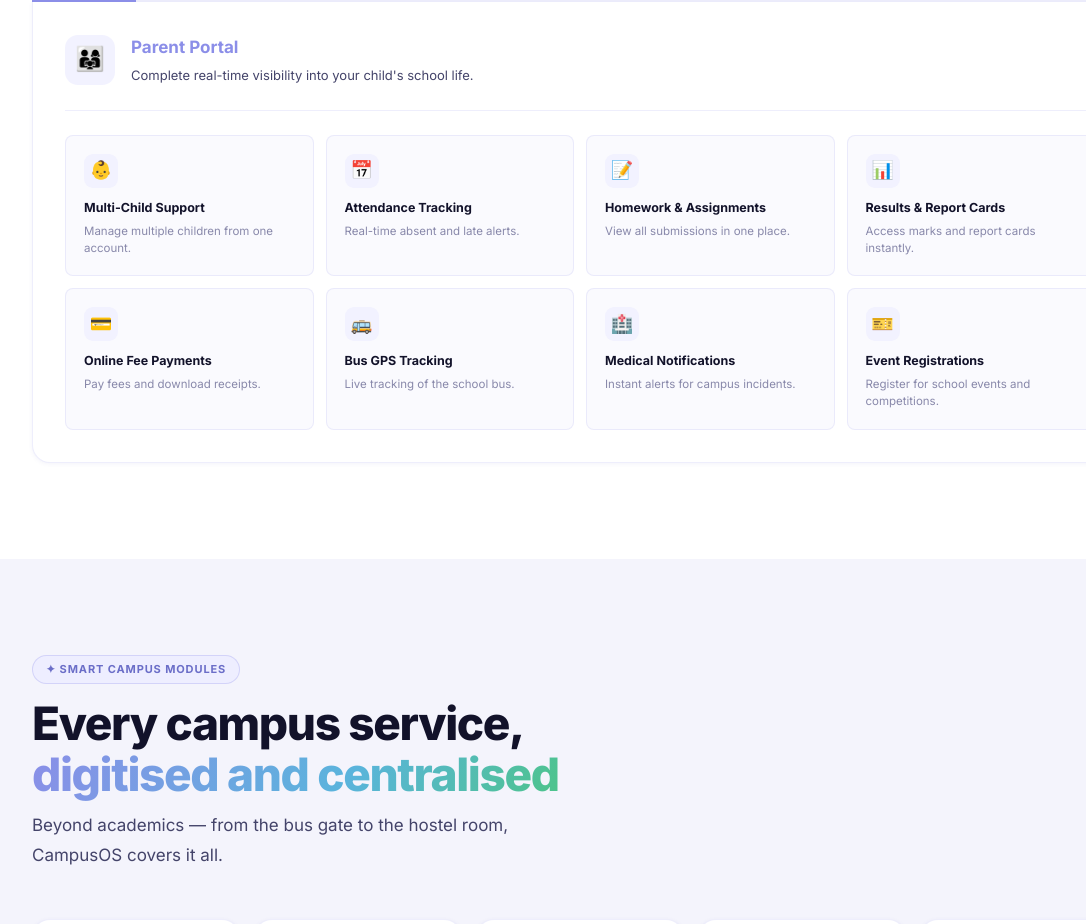
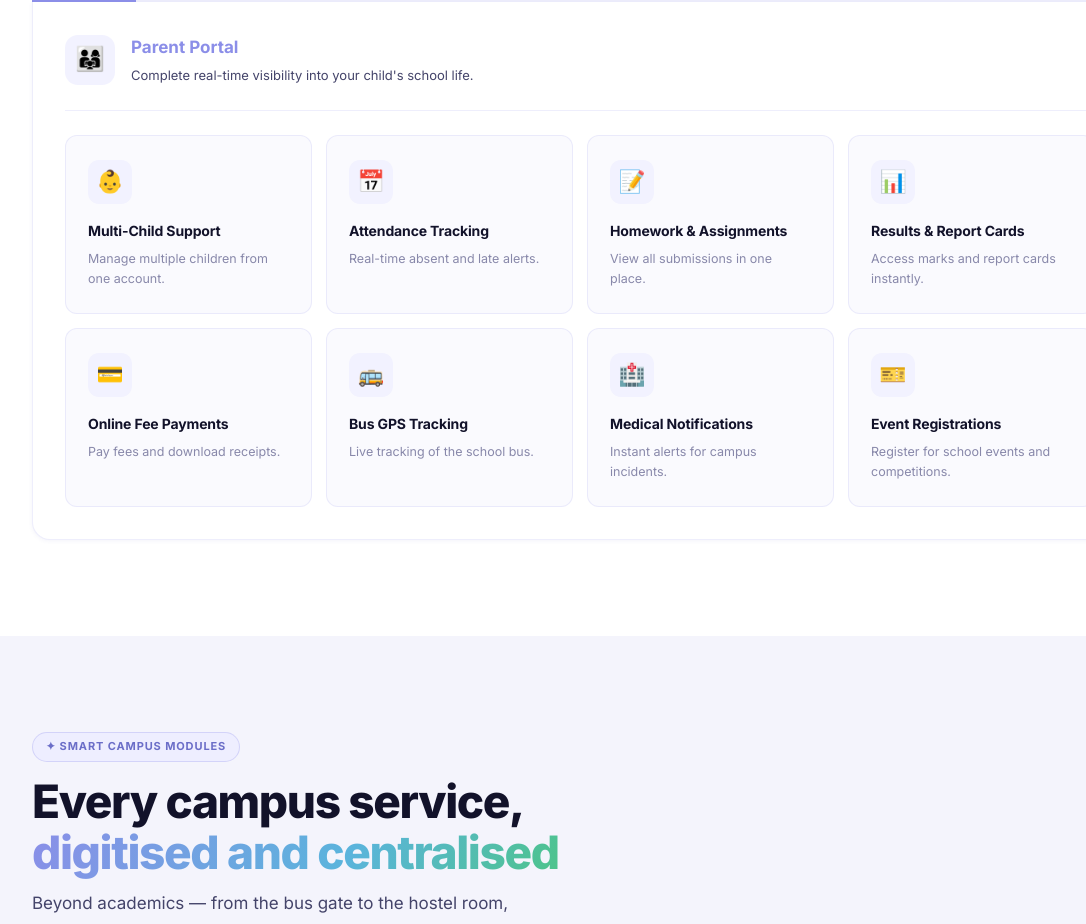
Before and after one commit to Madhavan-012004/ERP-Application-, a Next.js app in the folder campusos-website/: page / in a window 1280 px wide. Shown: the part 3285-4209 px from the top of the page, without its empty margins (60-1146 px from the left). Built offline with nearby package versions, Linux system fonts and the light colour scheme.

Commit message:
Update portal feature cards to have a non-white background and flat design

```diff
--- a/campusos-website/app/globals.css
+++ b/campusos-website/app/globals.css
@@ -260,16 +260,21 @@
 .pavatar { width: 50px; height: 50px; border-radius: 13px; display: flex; align-items: center; justify-content: center; font-size: 24px; }
 .ptitle { font-size: 17px; font-weight: 700; margin-bottom: 4px; }
 .pdesc  { font-size: 13px; color: var(--ink-2); }
-.pgrid  { display: grid; grid-template-columns: repeat(4,1fr); gap: 12px; }
+.pgrid  { display: grid; grid-template-columns: repeat(4,1fr); gap: 14px; }
 .pfeat  {
-  padding: 18px; border-radius: var(--r-xs);
-  border: 1.5px solid var(--border); background: var(--bg);
-  transition: all .2s;
+  padding: 24px 22px; border-radius: var(--r-sm);
+  border: 1px solid var(--border); background: var(--bg);
+  box-shadow: none;
+  transition: all .25s; display: flex; flex-direction: column;
 }
-.pfeat:hover { background: var(--white); border-color: var(--border-med); box-shadow: var(--shadow-sm); }
-.pfeat-icon { font-size: 18px; width: 34px; height: 34px; border-radius: 9px; display: flex; align-items: center; justify-content: center; margin-bottom: 10px; }
-.pfeat-t { font-size: 12.5px; font-weight: 700; color: var(--ink-1); margin-bottom: 5px; }
-.pfeat-d { font-size: 11.5px; color: var(--ink-3); line-height: 1.5; }
+.pfeat:hover { border-color: var(--border-med); background: var(--white); box-shadow: var(--shadow-md); transform: translateY(-3px); }
+.pfeat-icon {
+  font-size: 22px; width: 44px; height: 44px; border-radius: 11px;
+  display: flex; align-items: center; justify-content: center;
+  margin-bottom: 16px; flex-shrink: 0;
+}
+.pfeat-t { font-size: 14px; font-weight: 700; color: var(--ink-1); margin-bottom: 7px; letter-spacing: -.01em; }
+.pfeat-d { font-size: 12.5px; color: var(--ink-3); line-height: 1.6; }
 
 /* ─── Smart modules ─── */
 .mods-grid { display: grid; grid-template-columns: repeat(5,1fr); gap: 14px; }
```
Also changed, not shown: 1 other file (tests, documents, lock files or other folders).
